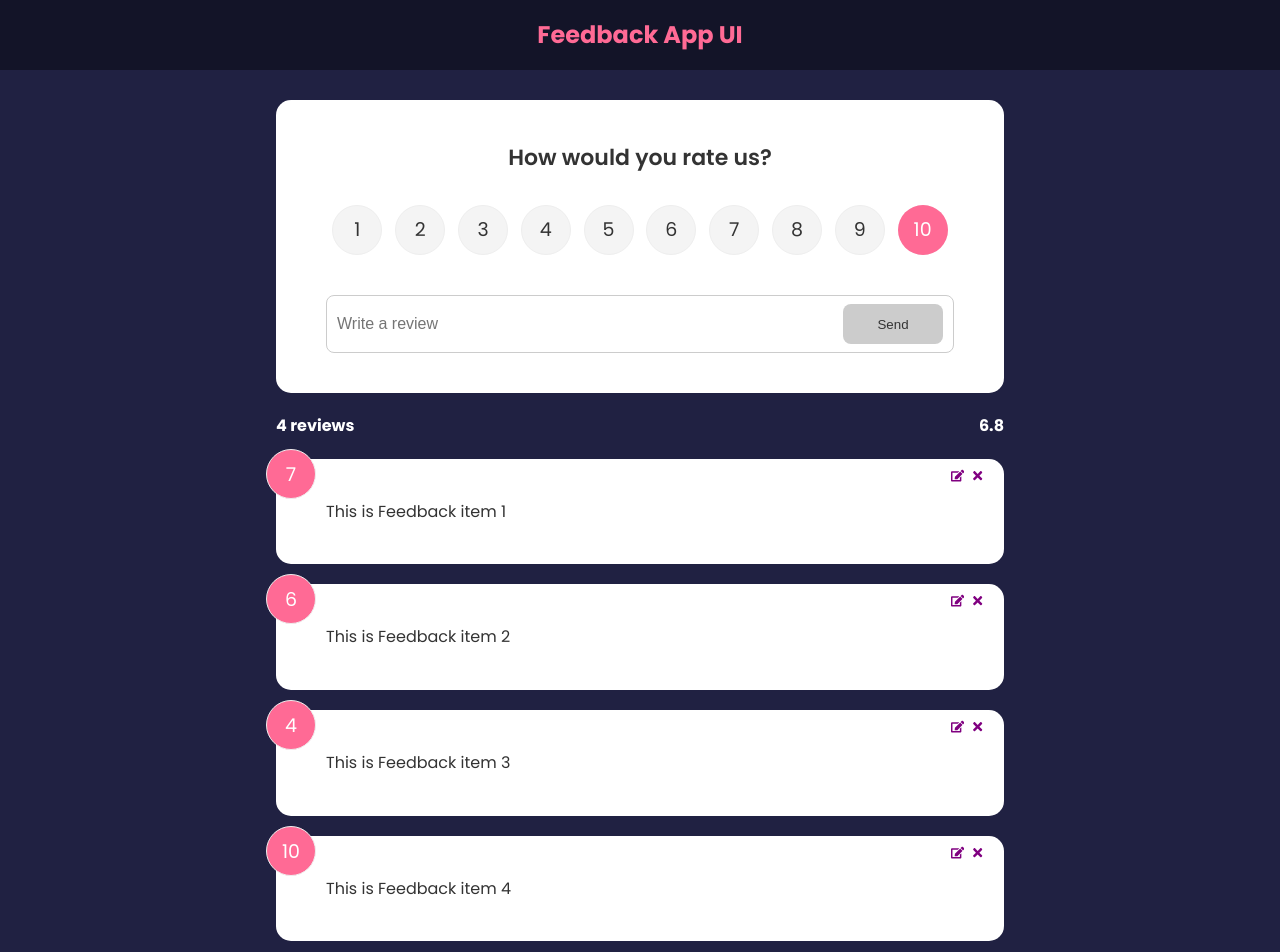
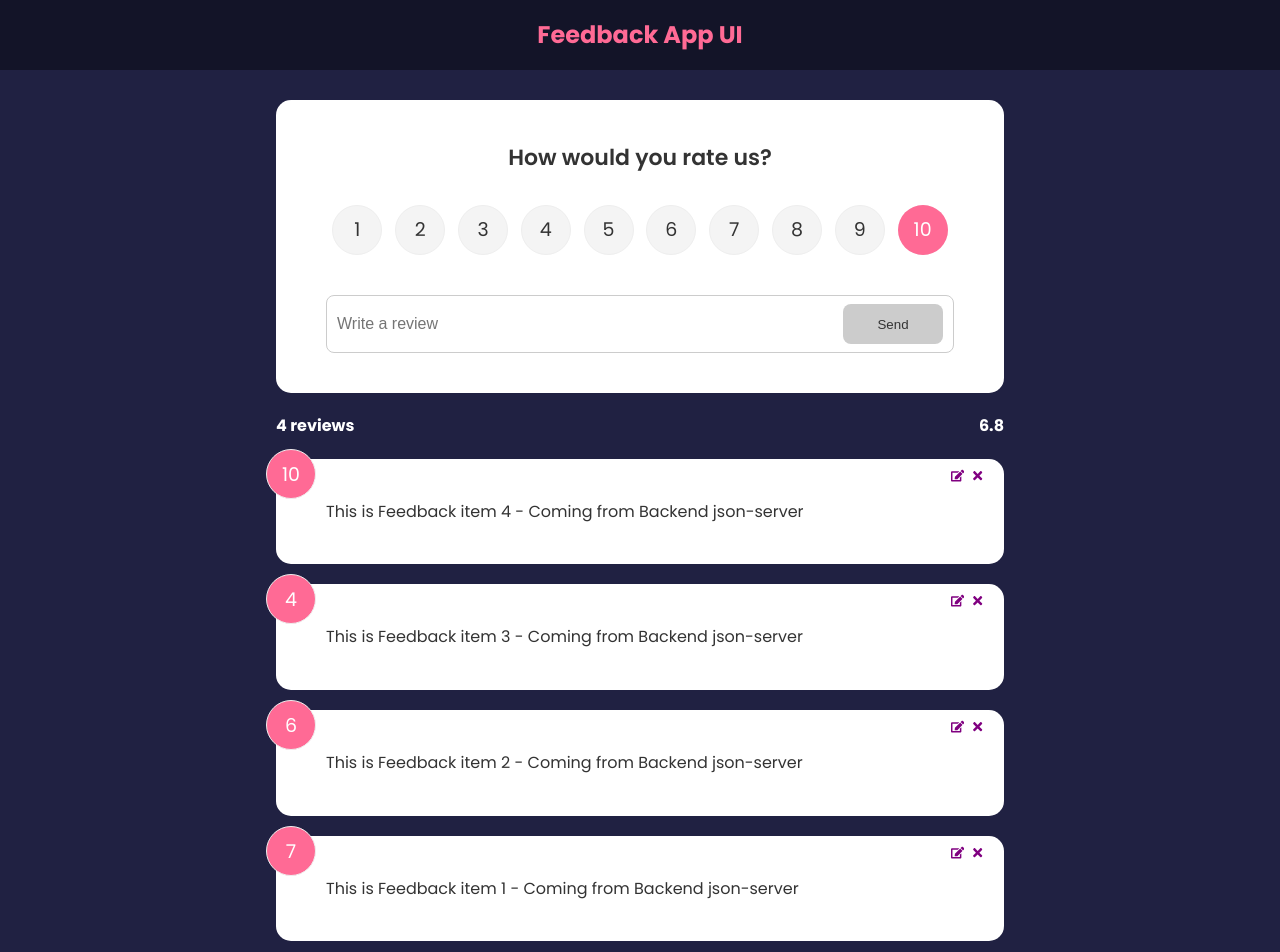
Before and after one commit to Farahat612/brad-react, a React (Create React App) app in the folder feedback-app/: page / in a window 1280 px wide. Shown: the top 952 px of the page. Built offline with nearby package versions, Linux system fonts and the light colour scheme; data requests are answered from the project's data file.

Commit message:
first try to fetch data from server

```diff
--- a/feedback-app/db.json
+++ b/feedback-app/db.json
@@ -1,22 +1,22 @@
 {
   "feedback": [
     {
-      "id": 1,
+      "id": "1",
       "rating": 7,
       "text": "This is Feedback item 1 - Coming from Backend json-server"
     },
     {
-      "id": 2,
+      "id": "2",
       "rating": 6,
       "text": "This is Feedback item 2 - Coming from Backend json-server"
     },
     {
-      "id": 3,
+      "id": "3",
       "rating": 4,
       "text": "This is Feedback item 3 - Coming from Backend json-server"
     },
     {
-      "id": 4,
+      "id": "4",
       "rating": 10,
       "text": "This is Feedback item 4 - Coming from Backend json-server"
     }
--- a/feedback-app/src/contexts/FeedbackContext.js
+++ b/feedback-app/src/contexts/FeedbackContext.js
@@ -1,9 +1,9 @@
-import { createContext, useState } from 'react'
-import FeedbackData from '../data/FeedbackData'
+import { createContext, useState, useEffect } from 'react'
+// import FeedbackData from '../data/FeedbackData'
 const FeedbackContext = createContext()
 
 const FeedbackProvider = ({ children }) => {
-  const [feedbacks, setFeedbacks] = useState(FeedbackData)
+  const [feedbacks, setFeedbacks] = useState([])
 
   const handleDelete = (id) => {
     if (window.confirm('Are you sure you want to delete this feedback?')) {
@@ -19,6 +19,19 @@ const FeedbackProvider = ({ children }) => {
     item: {},
     edit: false,
   })
+
+  // Fetch the feedback data from json-server
+  const fetchFeedbackData = async () => {
+    const res = await fetch(
+      'http://localhost:6000/feedback?_sort=id&_order=desc'
+    )
+    const data = await res.json()
+    setFeedbacks(data)
+  }
+
+  useEffect(() => {
+    fetchFeedbackData()
+  }, [])
 
   // setting the feedback item to be edited
   const handleEdit = (feedback) => {
```
